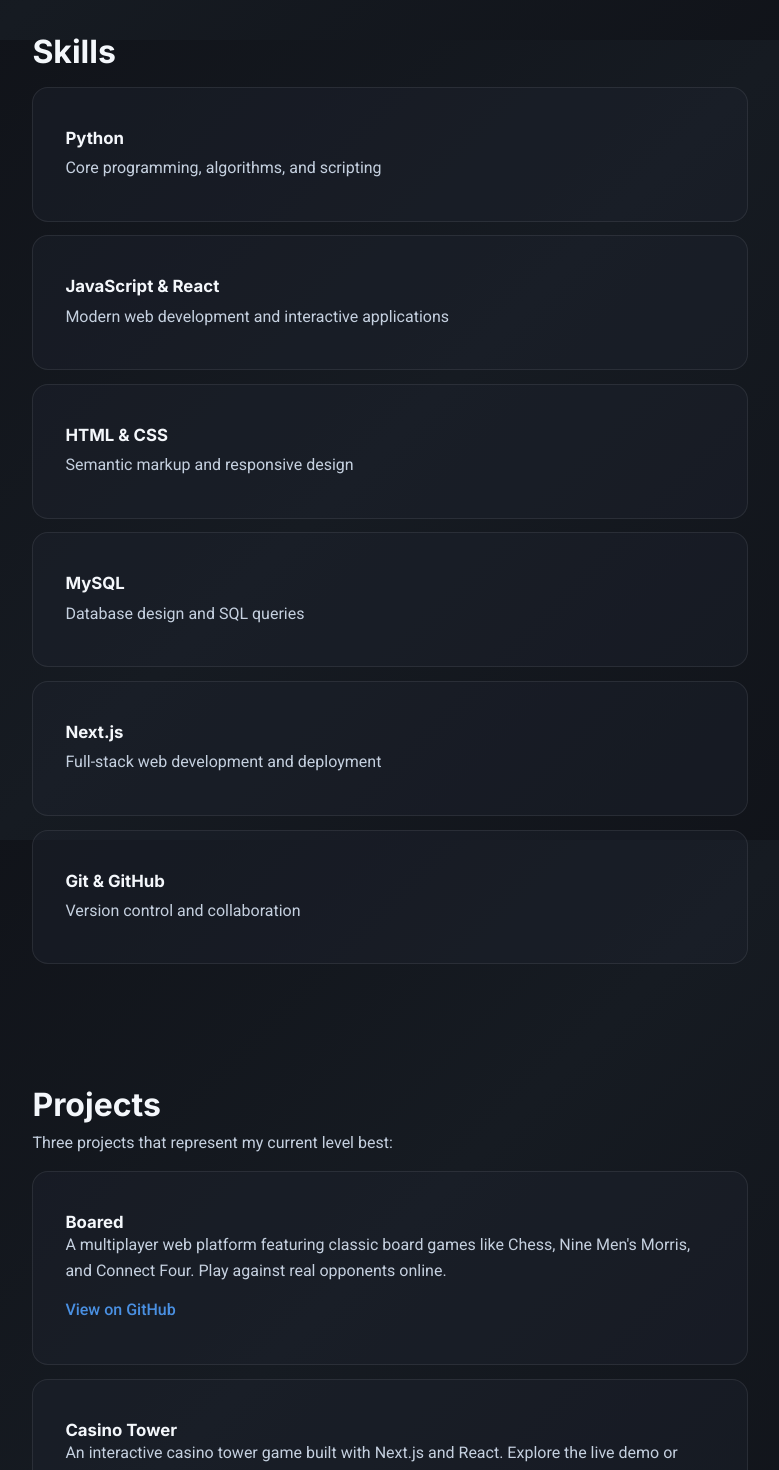
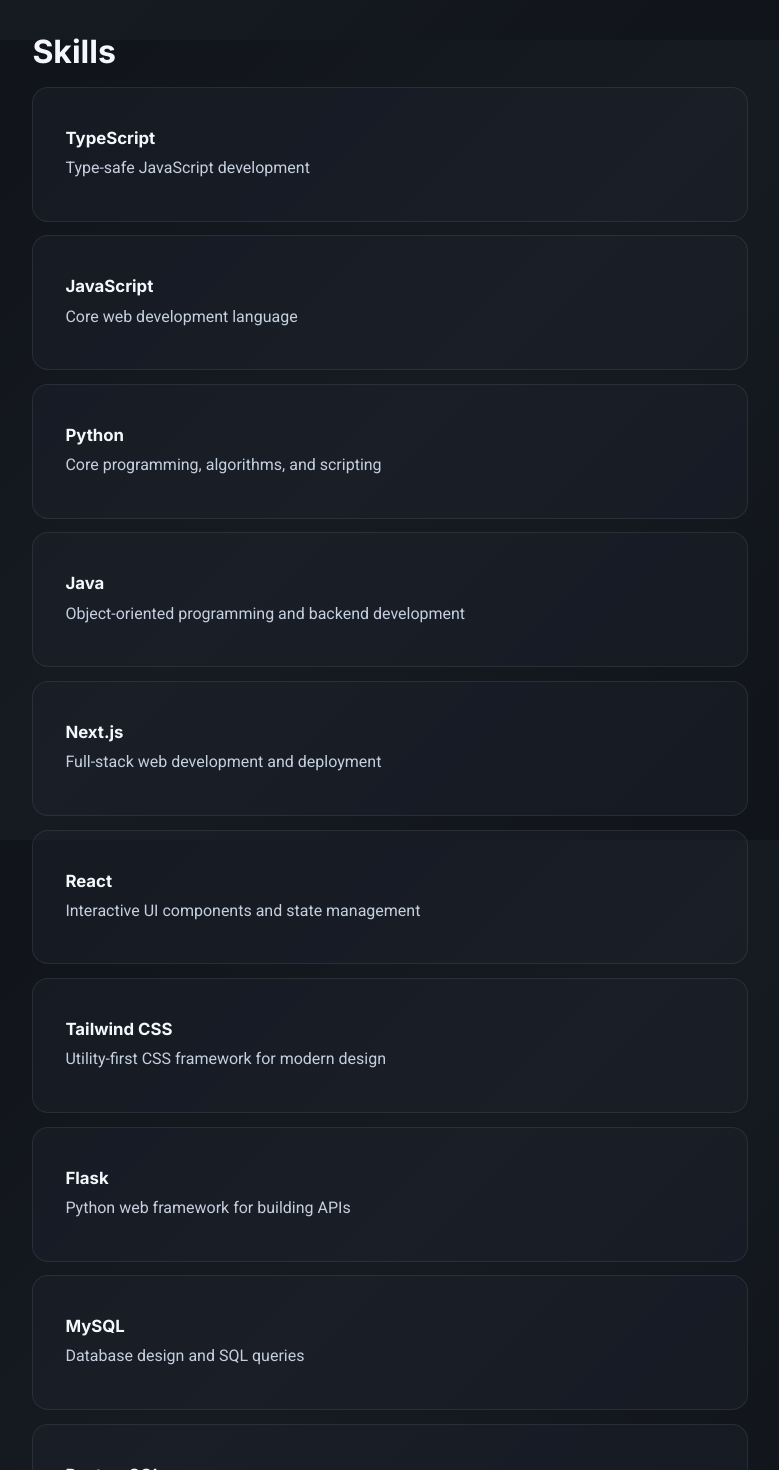
Before and after one commit to im24a-wulkana/Portfolio, a Next.js app: page / in a window 1280 px wide. Shown: the part 760-2230 px from the top of the page, without its empty margins (250-1029 px from the left). Built offline with nearby package versions, Linux system fonts and the light colour scheme.

Commit message:
Add comprehensive skills list with TypeScript, Java, Tailwind, databases, and tools

```diff
--- a/app/page.js
+++ b/app/page.js
@@ -17,12 +17,21 @@
   work: {
     title: "Skills",
     items: [
+      { title: "TypeScript", text: "Type-safe JavaScript development" },
+      { title: "JavaScript", text: "Core web development language" },
       { title: "Python", text: "Core programming, algorithms, and scripting" },
-      { title: "JavaScript & React", text: "Modern web development and interactive applications" },
-      { title: "HTML & CSS", text: "Semantic markup and responsive design" },
+      { title: "Java", text: "Object-oriented programming and backend development" },
+      { title: "Next.js", text: "Full-stack web development and deployment" },
+      { title: "React", text: "Interactive UI components and state management" },
+      { title: "Tailwind CSS", text: "Utility-first CSS framework for modern design" },
+      { title: "Flask", text: "Python web framework for building APIs" },
       { title: "MySQL", text: "Database design and SQL queries" },
-      { title: "Next.js", text: "Full-stack web development and deployment" },
+      { title: "PostgreSQL", text: "Advanced relational database management" },
+      { title: "MongoDB", text: "NoSQL database for flexible data storage" },
       { title: "Git & GitHub", text: "Version control and collaboration" },
+      { title: "Docker", text: "Containerization and deployment" },
+      { title: "Vercel", text: "Hosting and deployment platform" },
+      { title: "Neon", text: "Serverless Postgres database" },
     ],
   },
   projects: {
```
